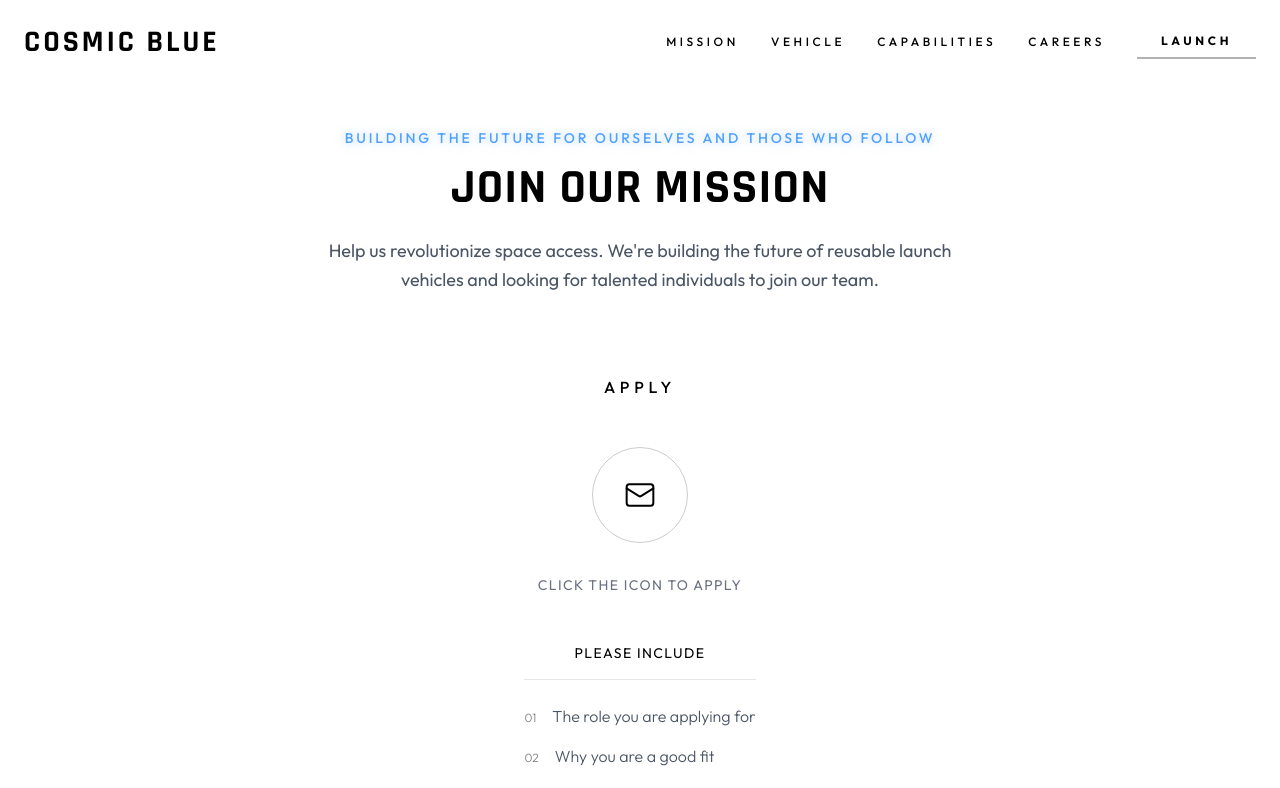
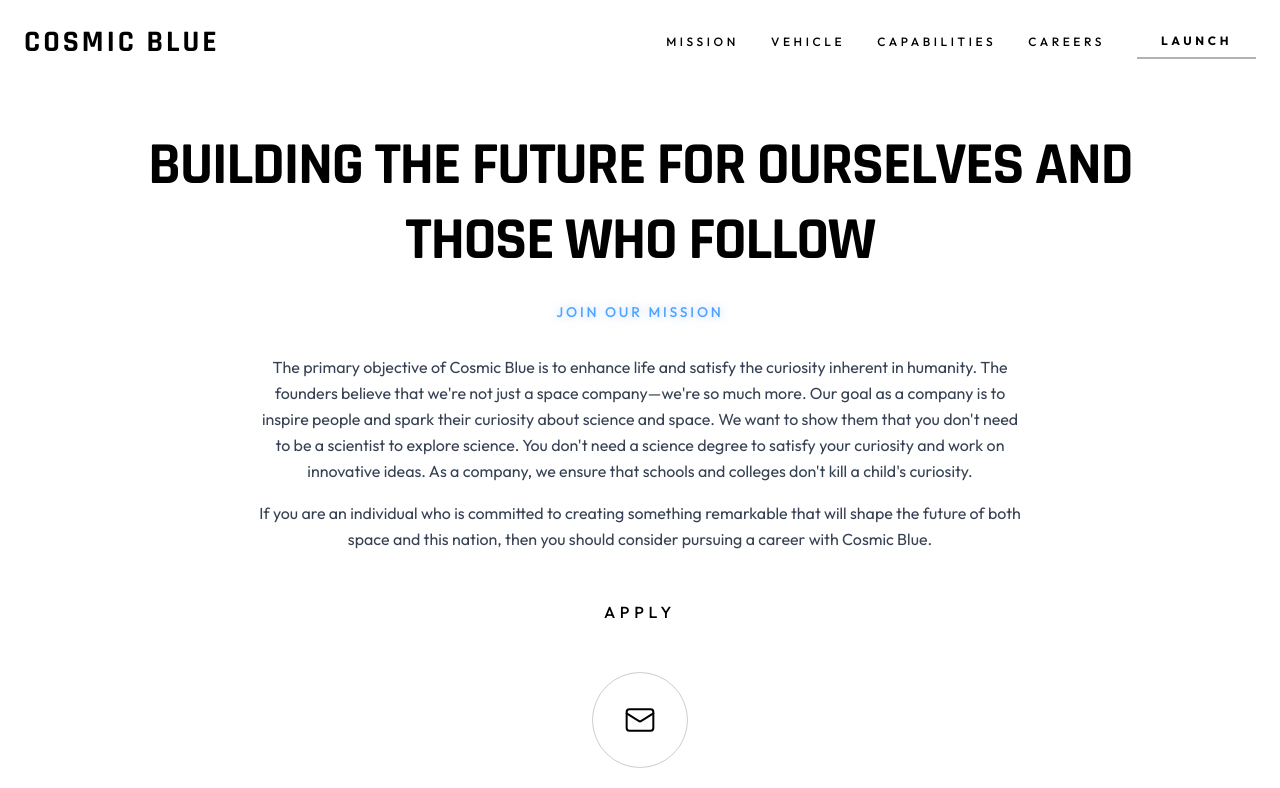
Before and after one commit to Ashwin-07-03/Cosmic-Blue, a Next.js app: page /careers in a window 1280 px wide. Shown: the top 788 px of the page. Built offline with nearby package versions, Linux system fonts and the light colour scheme.

Commit message:
Update careers hero: make new title main heading with mission body text

```diff
--- a/src/app/careers/page.tsx
+++ b/src/app/careers/page.tsx
@@ -15,17 +15,21 @@ export default function CareersPage() {
 
             {/* Hero Section */}
             <section className="pt-32 pb-12 px-6">
-                <div className="container mx-auto max-w-4xl text-center">
-                    <p className="text-blue-400 font-medium tracking-[0.2em] uppercase text-sm mb-4 drop-shadow-[0_0_5px_rgba(96,165,250,0.5)]">
+                <div className="container mx-auto max-w-5xl text-center">
+                    <h1 className="text-5xl md:text-6xl font-heading font-bold text-black mb-6 uppercase tracking-tight leading-tight">
                         Building the Future for Ourselves and Those Who Follow
-                    </p>
-                    <h1 className="text-4xl md:text-5xl font-heading font-bold text-black mb-6 uppercase tracking-wide">
+                    </h1>
+                    <h2 className="text-blue-400 font-medium tracking-[0.2em] uppercase text-sm mb-8 drop-shadow-[0_0_5px_rgba(96,165,250,0.5)]">
                         Join Our Mission
-                    </h1>
-                    <p className="text-lg text-gray-600 mb-8 leading-relaxed max-w-2xl mx-auto">
-                        Help us revolutionize space access. We&apos;re building the future of reusable launch vehicles
-                        and looking for talented individuals to join our team.
-                    </p>
+                    </h2>
+                    <div className="text-base text-gray-700 leading-relaxed max-w-3xl mx-auto space-y-4">
+                        <p>
+                            The primary objective of Cosmic Blue is to enhance life and satisfy the curiosity inherent in humanity. The founders believe that we're not just a space company—we're so much more. Our goal as a company is to inspire people and spark their curiosity about science and space. We want to show them that you don't need to be a scientist to explore science. You don't need a science degree to satisfy your curiosity and work on innovative ideas. As a company, we ensure that schools and colleges don't kill a child's curiosity.
+                        </p>
+                        <p>
+                            If you are an individual who is committed to creating something remarkable that will shape the future of both space and this nation, then you should consider pursuing a career with Cosmic Blue.
+                        </p>
+                    </div>
                 </div>
             </section>
 
```
